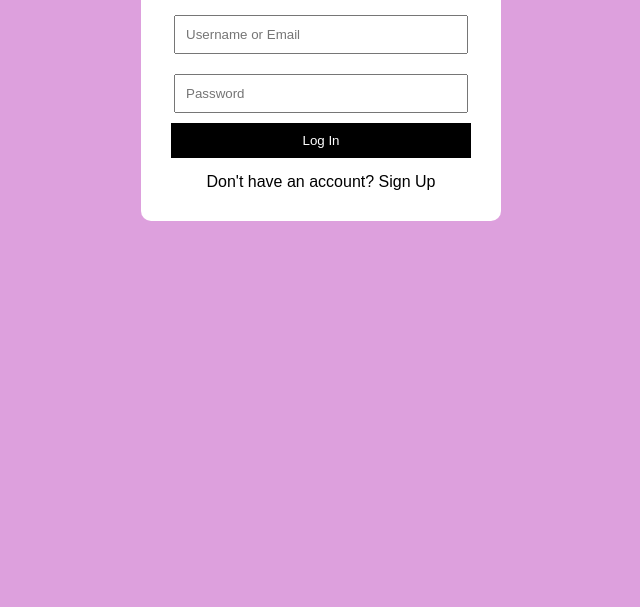
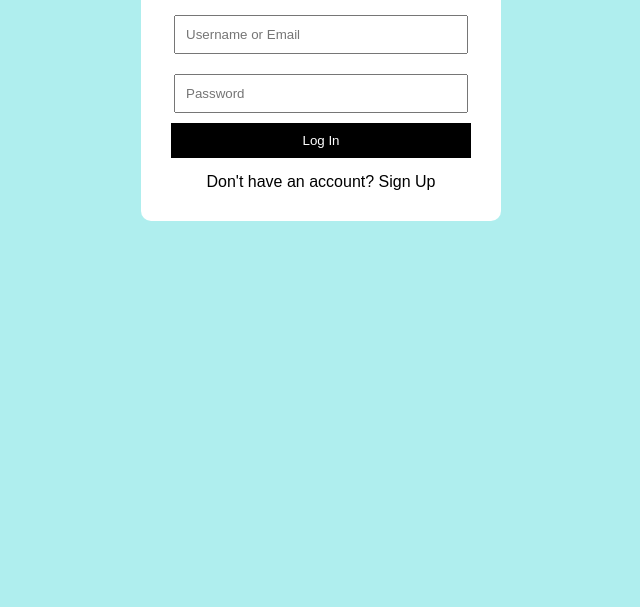
Before and after one commit to reshma-duddukuri/snapchat-project1, a plain HTML site: page index.html in a window 1280 px wide. Shown: the part 193-800 px from the top of the page, without its empty margins (319-959 px from the left). Drawn offline with Linux system fonts and the light colour scheme.

Commit message:
color changes in index and signup page

```diff
--- a/index.html
+++ b/index.html
@@ -5,7 +5,7 @@
     <style>
         body {
             font-family: Arial, sans-serif;
-            background-color: plum;
+            background-color: paleturquoise;
             text-align: center;
         }
 
```
Also changed, not shown: signup.html (+1 -1 lines).
